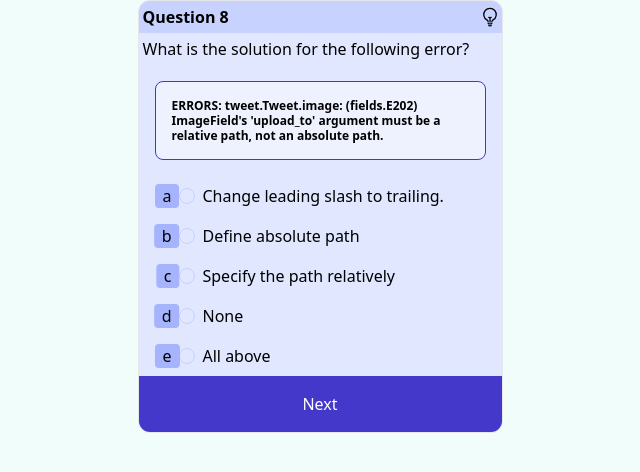
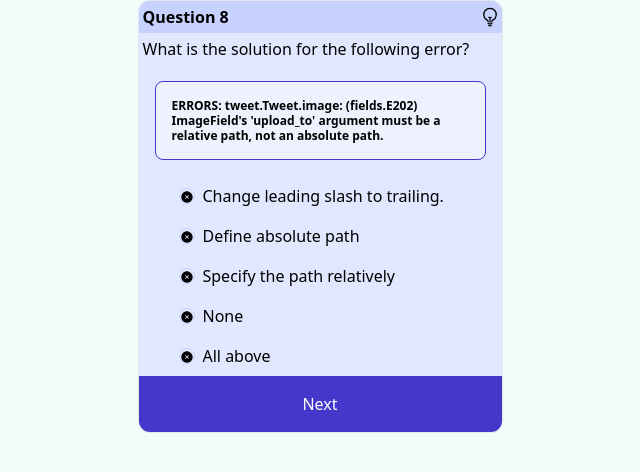
Before and after one commit to esmaeilmirzaee/github-ztccwd, a React (Vite) app: page / in a window 1280 px wide. Shown: the top 472 px of the page, without its empty margins (320-960 px from the left). Built offline with nearby package versions, Linux system fonts and the light colour scheme.

Commit message:
1 file modified

```diff
--- a/src/components/MultipleAnswer.tsx
+++ b/src/components/MultipleAnswer.tsx
@@ -1,4 +1,5 @@
 import { useReducer } from 'react';
+import { XCircleIcon, CheckCircleIcon } from '@heroicons/react/24/solid';
 
 type AnswerType = {
   letter: string;
@@ -28,6 +29,7 @@ function clickedReducer(state: StatePropsType, action: ActionPropsType) {
 
 function RadioAnswerItem({
   item,
+  correctAnswer,
 }: {
   item: AnswerType;
   correctAnswer: string;
@@ -38,11 +40,16 @@ function RadioAnswerItem({
   });
 
   return (
-    <div className="flex px-10 py-2 hover:bg-indigo-500 cursor-pointer items-center">
+    <div
+      className="flex px-10 py-2 hover:bg-indigo-500 cursor-pointer items-center"
+      onClick={() => dispatch({ type: ACTION.CLICKED, payload: item.letter })}
+    >
       <div className="relative flex border border-indigo-200 rounded-full w-4 h-4">
-        <span className="absolute top-1/2 -translate-y-[50%] bg-indigo-300 left-0 -translate-x-[100%] px-2 rounded">
-          {item.letter}
-        </span>
+        {state.selected === correctAnswer ? (
+          <CheckCircleIcon className="w-4 h-4" />
+        ) : (
+          <XCircleIcon className="w-4 h-4" />
+        )}
       </div>
       <span className="px-2">{item.content}</span>
     </div>
```
